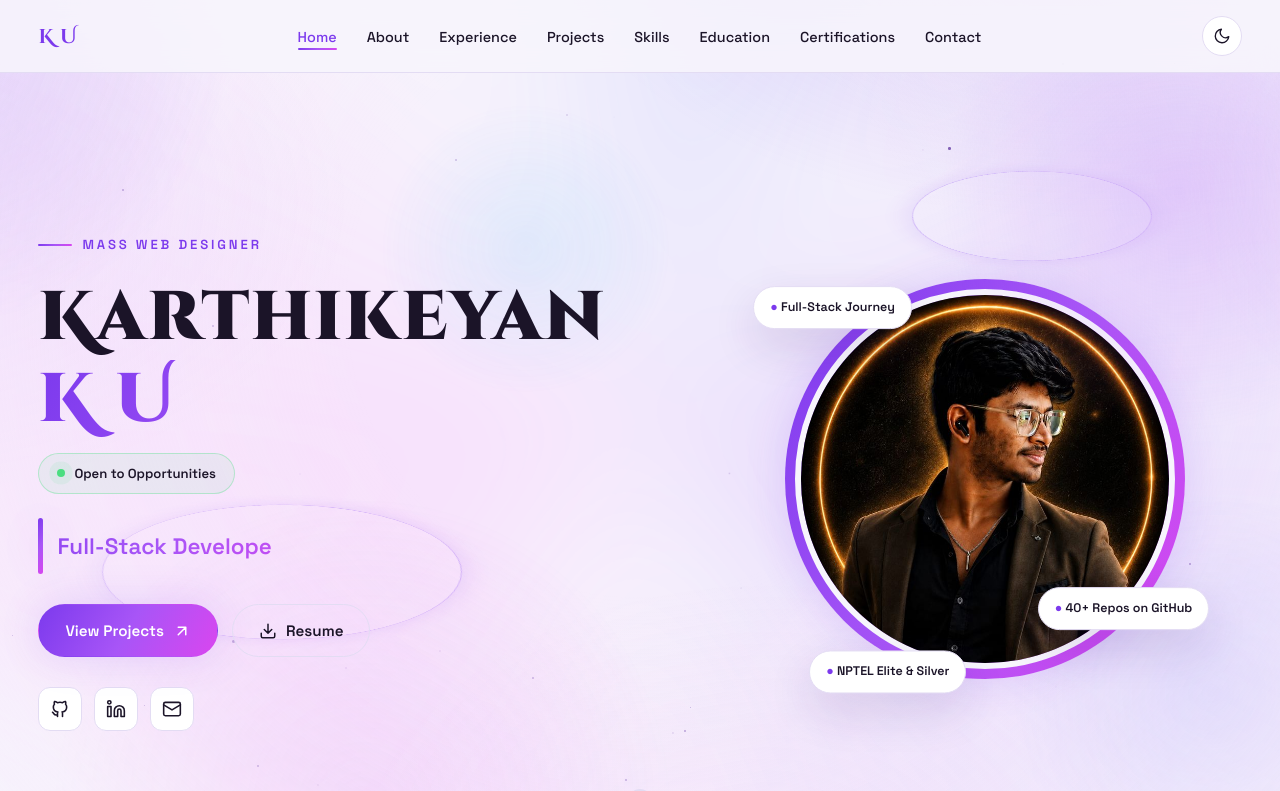
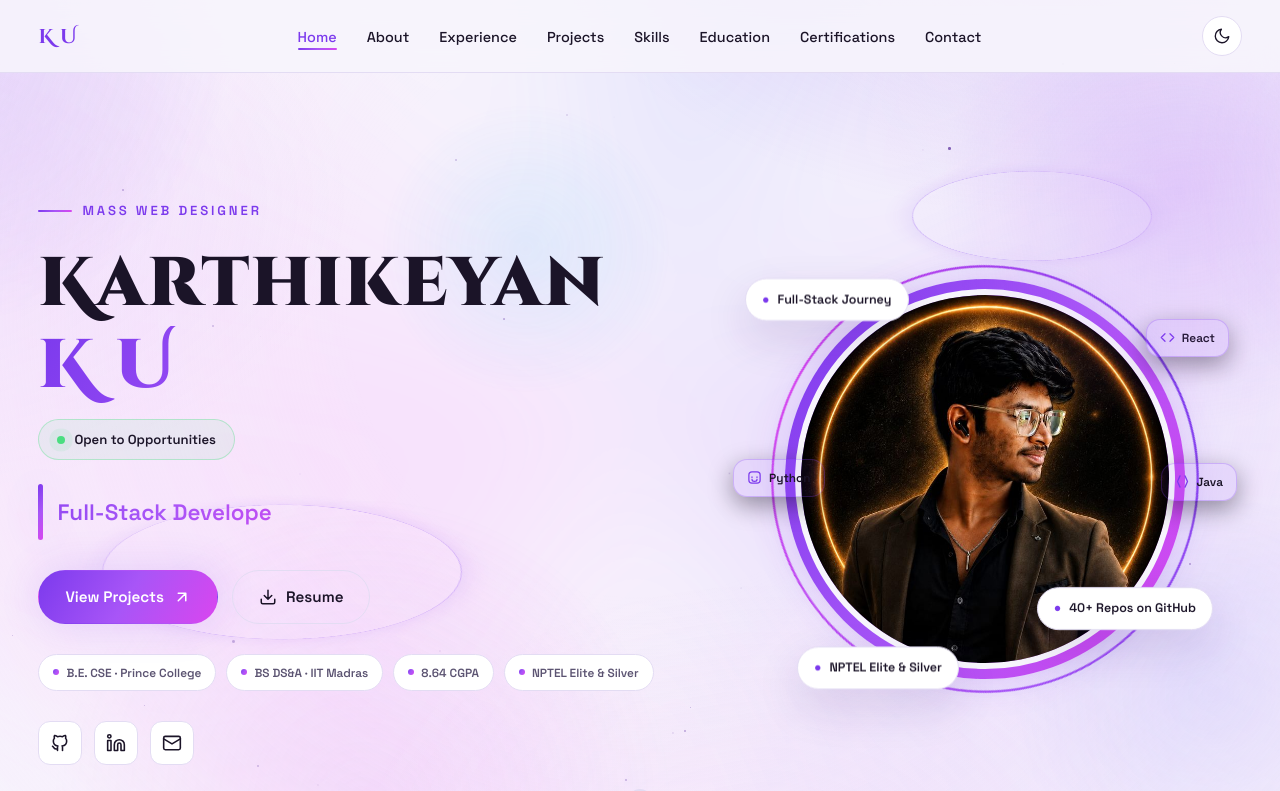
Before and after one commit to Karthikeyan-k-u/Personal-Portfolio---Karthikeyan-K-U-, a React (Vite) app in the folder react/: page / in a window 1280 px wide. Shown: the top 791 px of the page. Built offline with nearby package versions, Linux system fonts and the light colour scheme; no server answers.

Commit message:
Upgrade hero with 3D tilt glass stage, tech badges, and quick-stats strip

```diff
--- a/react/src/data.js
+++ b/react/src/data.js
@@ -15,6 +15,14 @@ export const social = {
 export const contactEmail = "karthikeyan.k.u.777@gmail.com";
 
 export const resume = "Karthikeyan-K-U-Resume.pdf";
+
+/* Hero quick-stat chips (repos count is appended dynamically in Hero) */
+export const heroStats = [
+  "B.E. CSE · Prince College",
+  "BS DS&A · IIT Madras",
+  "8.64 CGPA",
+  "NPTEL Elite & Silver",
+];
 
 /* Homepage statistic strip (truthful data only) */
 export const stats = [
--- a/react/src/index.css
+++ b/react/src/index.css
@@ -182,6 +182,7 @@ html[data-theme="light"] .bg-vignette{
 }
 @media (prefers-reduced-motion:reduce){
   .aurora-curtain,.orb,.ring,.star{animation:none!important}
+  .stage-conic,.stage-glow,.hero-badge,.tech-badge{animation:none!important}
 }
 a{color:var(--primary);text-decoration:none}
 a:hover{color:var(--primary-strong)}
@@ -570,6 +571,27 @@ html[data-theme="light"] .theme-toggle .icon-moon{display:block}
 .hero-socials a:hover{color:var(--primary);border-color:var(--primary);transform:translateY(-3px)}
 .hero-socials svg{width:20px;height:20px}
 
+.hero-stats{display:flex;flex-wrap:wrap;gap:10px;margin:0 0 30px;padding:0;list-style:none}
+.hstat{
+  display:inline-flex;
+  align-items:center;
+  gap:7px;
+  padding:8px 14px;
+  border-radius:999px;
+  background:var(--card);
+  border:1px solid var(--border);
+  font-family:var(--font-heading);
+  font-size:.74rem;
+  font-weight:600;
+  color:var(--muted);
+}
+.hstat::before{
+  content:"";
+  width:6px;height:6px;
+  border-radius:50%;
+  background:var(--gradient);
+}
+
 .avail-pill{
   display:inline-flex;
   align-items:center;
@@ -637,14 +659,45 @@ html[data-theme="light"] .theme-toggle .icon-moon{display:block}
 }
 
 .hero-visual{position:relative;justify-self:center}
+.hero-stage{
+  position:relative;
+  width:min(400px,80vw);
+  aspect-ratio:1;
+  transform-style:preserve-3d;
+  will-change:transform;
+}
+.stage-glow{
+  position:absolute;
+  inset:-6%;
+  border-radius:50%;
+  background:radial-gradient(circle,rgba(124,58,237,.38),transparent 65%);
+  filter:blur(22px);
+  z-index:0;
+  animation:stagePulse 7s ease-in-out infinite;
+}
+@keyframes stagePulse{
+  0%,100%{opacity:.7;transform:scale(1)}
+  50%{opacity:1;transform:scale(1.05)}
+}
+.stage-conic{
+  position:absolute;
+  inset:-14px;
+  border-radius:50%;
+  background:conic-gradient(from 0deg,#7c3aed,#a855f7,#d946ef,#7c3aed);
+  -webkit-mask:radial-gradient(farthest-side,transparent calc(100% - 3px),#000 calc(100% - 2px));
+  mask:radial-gradient(farthest-side,transparent calc(100% - 3px),#000 calc(100% - 2px));
+  z-index:1;
+  animation:conicSpin 6s linear infinite;
+}
+@keyframes conicSpin{to{transform:rotate(1turn)}}
 .hero-visual .img-ring{
-  width:min(400px,80vw);
-  height:min(400px,80vw);
+  position:absolute;
+  inset:0;
   border-radius:50%;
   padding:10px;
   background:var(--gradient);
   box-shadow:var(--glow);
-  position:relative;
+  z-index:2;
 }
 .hero-visual img{
   width:100%;height:100%;
@@ -652,8 +705,17 @@ html[data-theme="light"] .theme-toggle .icon-moon{display:block}
   object-fit:cover;
   border:6px solid var(--bg);
 }
+.stage-layer{position:absolute;z-index:3}
+.stage-layer.b1{top:2%;left:-10%}
+.stage-layer.b2{bottom:12%;right:-7%}
+.stage-layer.b3{bottom:-3%;left:3%}
+.stage-layer.t1{top:10%;right:-11%}
+.stage-layer.t2{top:45%;left:-13%}
+.stage-layer.t3{top:46%;right:-13%}
 .hero-badge{
-  position:absolute;
+  display:inline-flex;
+  align-items:center;
+  gap:8px;
   padding:10px 16px;
   border-radius:999px;
   background:var(--card);
@@ -662,12 +724,33 @@ html[data-theme="light"] .theme-toggle .icon-moon{display:block}
   font-size:.78rem;
   font-weight:600;
   box-shadow:var(--shadow);
+  white-space:nowrap;
   animation:float 5s ease-in-out infinite;
 }
-.hero-badge.b1{top:4%;left:-8%}
-.hero-badge.b2{bottom:12%;right:-6%;animation-delay:1.4s}
-.hero-badge.b3{bottom:-4%;left:6%;animation-delay:2.6s}
 .hero-badge .dot{color:var(--primary)}
+.hero-badge.b2{animation-delay:1.4s}
+.hero-badge.b3{animation-delay:2.6s}
+.tech-badge{
+  display:inline-flex;
+  align-items:center;
+  gap:7px;
+  padding:8px 13px;
+  border-radius:14px;
+  background:rgba(255,255,255,.06);
+  border:1px solid rgba(168,85,247,.32);
+  backdrop-filter:blur(8px);
+  font-family:var(--font-heading);
+  font-size:.74rem;
+  font-weight:600;
+  color:var(--text);
+  box-shadow:0 8px 24px rgba(8,6,15,.4);
+  white-space:nowrap;
+  animation:float 6s ease-in-out infinite;
+}
+.tech-badge.t1{animation-delay:.5s}
+.tech-badge.t2{animation-delay:1.6s}
+.tech-badge.t3{animation-delay:2.2s}
+.tech-badge svg{color:var(--primary)}
 @keyframes float{
   0%,100%{transform:translateY(0)}
   50%{transform:translateY(-10px)}
@@ -678,9 +761,21 @@ html[data-theme="light"] .theme-toggle .icon-moon{display:block}
   .hero .eyebrow::before,.section-head.center .eyebrow::before{display:none}
   .hero p.intro{margin-left:auto;margin-right:auto}
   .hero-rotator{justify-content:center;margin-left:auto;margin-right:auto;min-height:3em}
-  .hero-ctas,.hero-socials{justify-content:center}
+  .hero-ctas,.hero-socials,.hero-stats{justify-content:center}
   .hero-visual{order:-1}
   .hero-scroll{display:none}
+}
+@media(max-width:560px){
+  .hero-stage{width:min(316px,84vw)}
+  .stage-layer.t1,.stage-layer.t2,.stage-layer.t3{display:none}
+  .stage-layer.b1{top:0%;left:-6%}
+  .stage-layer.b2{bottom:8%;right:-4%}
+  .stage-layer.b3{bottom:-2%;left:0%}
+  .hero-badge{font-size:.7rem;padding:8px 12px}
+}
+html[data-theme="light"] .tech-badge{
+  background:rgba(124,58,237,.07);
+  border-color:rgba(124,58,237,.25);
 }
 
 /* ============================================================
--- /dev/null
+++ b/react/src/lib/useTilt.js
@@ -0,0 +1,55 @@
+import { useEffect, useRef } from "react";
+
+export default function useTilt(max = 10) {
+  const ref = useRef(null);
+
+  useEffect(() => {
+    const el = ref.current;
+    if (!el) return;
+
+    const reduce =
+      (window.matchMedia && window.matchMedia("(prefers-reduced-motion: reduce)").matches) ||
+      (window.matchMedia && window.matchMedia("(pointer: coarse)").matches) ||
+      navigator.maxTouchPoints > 0 ||
+      "ontouchstart" in window;
+    if (reduce) return;
+
+    let raf = null;
+    let tx = 0, ty = 0, rx = 0, ry = 0;
+
+    function loop() {
+      rx += (tx - rx) * 0.12;
+      ry += (ty - ry) * 0.12;
+      el.style.transform = `perspective(900px) rotateX(${rx.toFixed(2)}deg) rotateY(${ry.toFixed(2)}deg)`;
+      raf = Math.abs(tx - rx) > 0.01 || Math.abs(ty - ry) > 0.01
+        ? requestAnimationFrame(loop)
+        : null;
+    }
+
+    function onMove(e) {
+      const r = el.getBoundingClientRect();
+      const px = (e.clientX - r.left) / r.width - 0.5;
+      const py = (e.clientY - r.top) / r.height - 0.5;
+      ty = px * 2 * max;
+      tx = -py * 2 * max;
+      if (!raf) raf = requestAnimationFrame(loop);
+    }
+
+    function onLeave() {
+      tx = 0;
+      ty = 0;
+      if (!raf) raf = requestAnimationFrame(loop);
+    }
+
+    el.addEventListener("mousemove", onMove, { passive: true });
+    el.addEventListener("mouseleave", onLeave, { passive: true });
+
+    return () => {
+      if (raf) cancelAnimationFrame(raf);
+      el.removeEventListener("mousemove", onMove);
+      el.removeEventListener("mouseleave", onLeave);
+    };
+  }, [max]);
+
+  return ref;
+}
--- a/react/src/sections/Hero.jsx
+++ b/react/src/sections/Hero.jsx
@@ -1,16 +1,21 @@
 import Icon from "../lib/icons";
 import Reveal from "../components/Reveal";
 import RoleRotator from "../components/RoleRotator";
+import useTilt from "../lib/useTilt";
 import useGithubRepos from "../lib/useGithubRepos";
-import { social, resume } from "../data";
+import { social, resume, heroStats } from "../data";
 
 export default function Hero() {
   const repoCount = useGithubRepos();
+  const tiltRef = useTilt(10);
   const heroSocials = [
     { key: "github", url: social.github, label: "GitHub profile" },
     { key: "linkedin", url: social.linkedin, label: "LinkedIn profile" },
     { key: "email", url: `mailto:${social.email}`, label: "Send email" },
   ];
+
+  const statsList = [...heroStats];
+  if (repoCount != null) statsList.push(`${repoCount}+ GitHub Repos`);
 
   return (
     <section className="hero" id="home">
@@ -34,6 +39,11 @@ export default function Hero() {
                 Resume
               </a>
             </div>
+            <ul className="hero-stats" aria-label="Highlights">
+              {statsList.map((stat) => (
+                <li key={stat} className="hstat">{stat}</li>
+              ))}
+            </ul>
             <div className="hero-socials" aria-label="Social links">
               {heroSocials.map((s) => (
                 <a key={s.key} href={s.url} target="_blank" rel="noopener" aria-label={s.label}>
@@ -43,12 +53,31 @@ export default function Hero() {
             </div>
           </Reveal>
           <Reveal className="hero-visual">
-            <div className="img-ring">
-              <img src="/profile-hero.jpg" alt="Portrait of Karthikeyan K U" width="360" height="360" />
+            <div className="hero-stage" ref={tiltRef}>
+              <span className="stage-glow" aria-hidden="true" />
+              <span className="stage-conic" aria-hidden="true" />
+              <div className="img-ring">
+                <img src="/profile-hero.jpg" alt="Portrait of Karthikeyan K U" width="360" height="360" />
+              </div>
+              <span className="stage-layer b1" style={{ transform: "translateZ(42px)" }}>
+                <span className="hero-badge b1"><span className="dot">●</span> Full-Stack Journey</span>
+              </span>
+              <span className="stage-layer b2" style={{ transform: "translateZ(62px)" }}>
+                <span className="hero-badge b2"><span className="dot">●</span> {repoCount != null ? repoCount : "40"}+ Repos on GitHub</span>
+              </span>
+              <span className="stage-layer b3" style={{ transform: "translateZ(52px)" }}>
+                <span className="hero-badge b3"><span className="dot">●</span> NPTEL Elite &amp; Silver</span>
+              </span>
+              <span className="stage-layer t1" style={{ transform: "translateZ(78px)" }}>
+                <span className="tech-badge t1"><Icon name="frontend" size={15} strokeWidth={2} /> React</span>
+              </span>
+              <span className="stage-layer t2" style={{ transform: "translateZ(56px)" }}>
+                <span className="tech-badge t2"><Icon name="python" size={15} strokeWidth={2} /> Python</span>
+              </span>
+              <span className="stage-layer t3" style={{ transform: "translateZ(66px)" }}>
+                <span className="tech-badge t3"><Icon name="java-oop" size={15} strokeWidth={2} /> Java</span>
+              </span>
             </div>
-            <span className="hero-badge b1"><span className="dot">●</span> Full-Stack Journey</span>
-            <span className="hero-badge b2"><span className="dot">●</span> {repoCount != null ? repoCount : "40"}+ Repos on GitHub</span>
-            <span className="hero-badge b3"><span className="dot">●</span> NPTEL Elite &amp; Silver</span>
           </Reveal>
         </div>
         <a href="#about" className="hero-scroll" aria-label="Scroll to About section">
```
